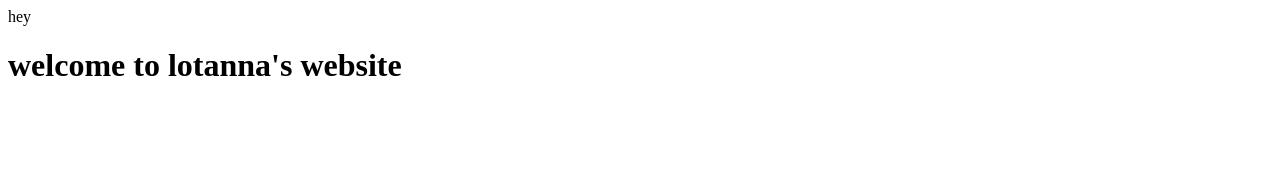
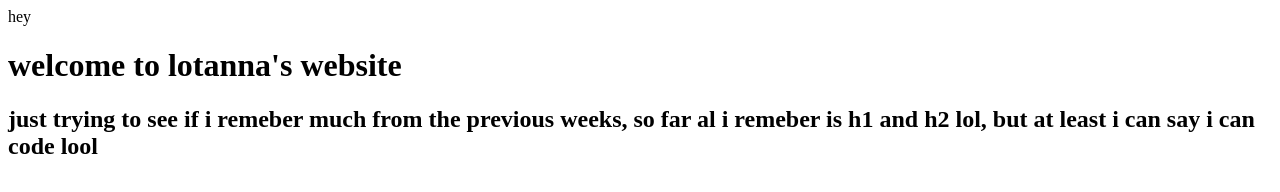
Before and after one commit to tannaaa/beginners-week-one, a plain HTML site: page index.html in a window 1280 px wide. Drawn offline with Linux system fonts and the light colour scheme.

Commit message:
Update index.html

```diff
--- a/index.html
+++ b/index.html
@@ -1,2 +1,3 @@
 <html> hey <html/>
 <h1> welcome to lotanna's website <h1/>
+  <h2> just trying to see if i remeber much from the previous weeks, so far al i remeber is h1 and h2 lol, but at least i can say i can code lool <h2/>
```
